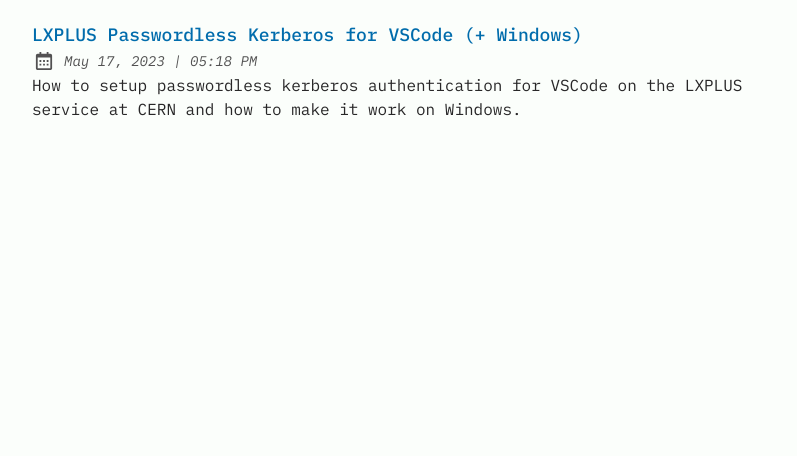
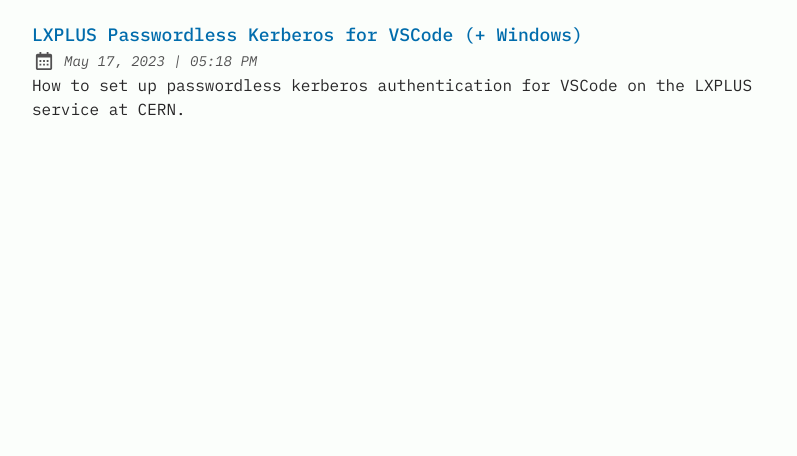
Before and after one commit to radiradev/radiradev.github.io, an Astro site: page /tags/kerberos in a window 1280 px wide. Shown: the part 268-724 px from the top of the page, without its empty margins (240-1037 px from the left). Built offline with nearby package versions, Linux system fonts and the light colour scheme; Astro itself is replaced by a stand-in of ours; some packages are replaced by stand-ins of ours.

Commit message:
Fix some typos

```diff
--- a/src/content/blog/kerberos-passwordless.md
+++ b/src/content/blog/kerberos-passwordless.md
@@ -9,7 +9,7 @@
   - kerberos
 ogImage: ""
 description:
-  How to setup passwordless kerberos authentication for VSCode on the LXPLUS service at CERN and how to make it work on Windows.
+  How to set up passwordless kerberos authentication for VSCode on the LXPLUS service at CERN.
 ---
 
 ## Introduction
```
